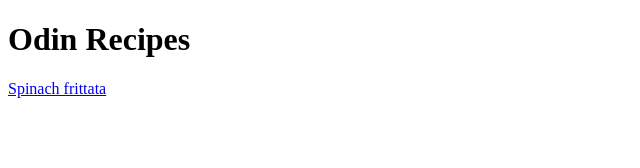
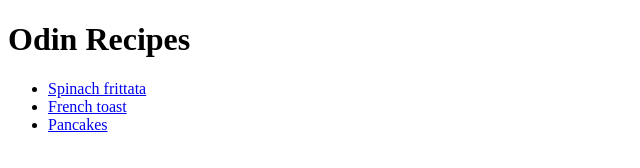
Before and after one commit to squagnito/odin-recipes, a plain HTML site: page index.html in a window 1280 px wide. Shown: the whole page, without its empty margins (0-640 px from the left). Drawn offline with Linux system fonts and the light colour scheme.

```diff
--- a/index.html
+++ b/index.html
@@ -4,10 +4,14 @@
     <meta charset="UTF-8">
     <meta http-equiv="X-UA-Compatible" content="IE=edge">
     <meta name="viewport" content="width=device-width, initial-scale=1.0">
-    <title>Document</title>
+    <title>Odin Recipes</title>
 </head>
 <body>
     <h1>Odin Recipes</h1>
-    <p><a href="recipes/spinach-frittata.html">Spinach frittata</a></p>
+    <ul>
+        <li><a href="recipes/spinach-frittata.html">Spinach frittata</a></li>
+        <li><a href="recipes/french-toast.html">French toast</a></li>
+        <li><a href="recipes/pancakes.html">Pancakes</a></li>
+    </ul>
 </body>
 </html>
```
Also changed, not shown: recipes/spinach-frittata.html (+1 -1 lines), recipes/french-toast-photo.jpg (added), recipes/pancakes-photo.jpg (added), recipes/spinach-frittata-photo.jpg (added).
